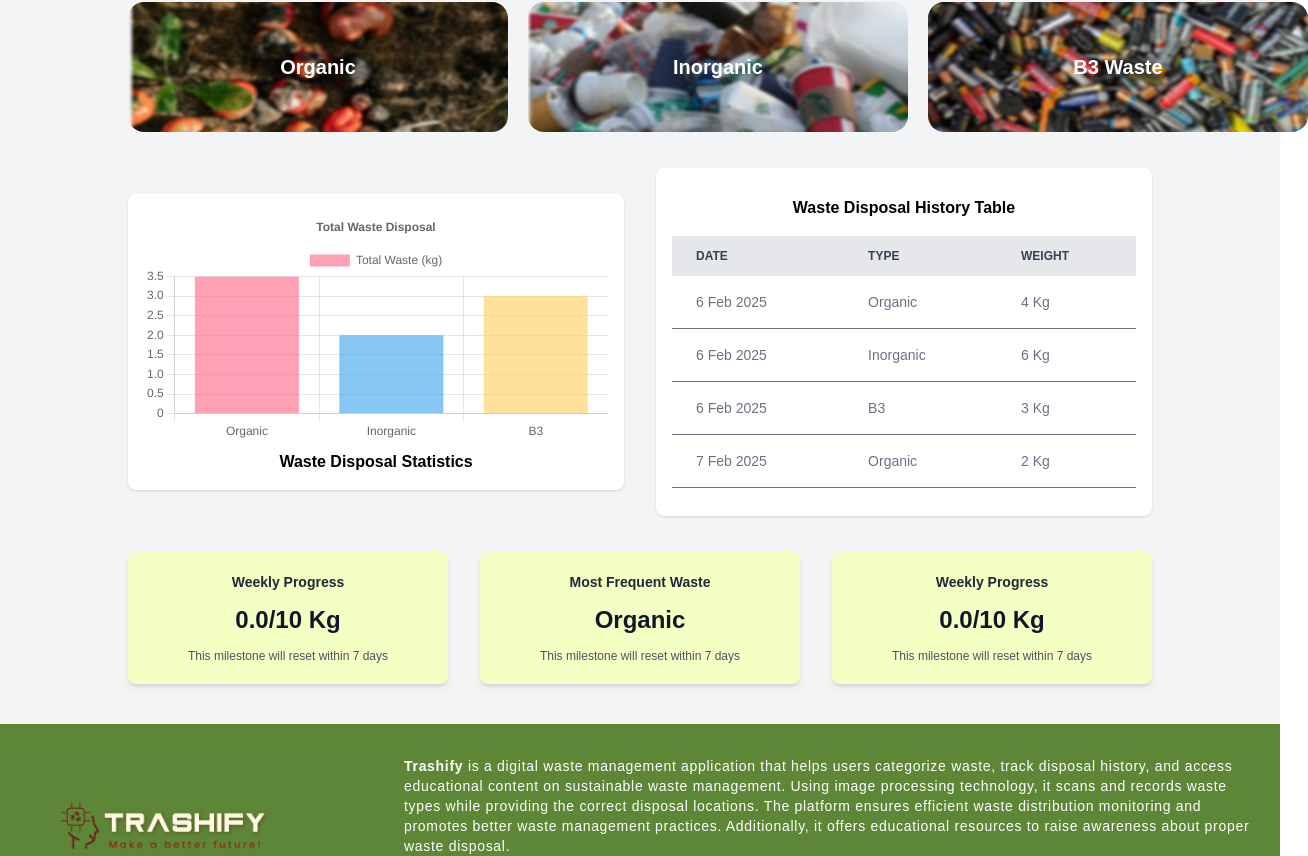
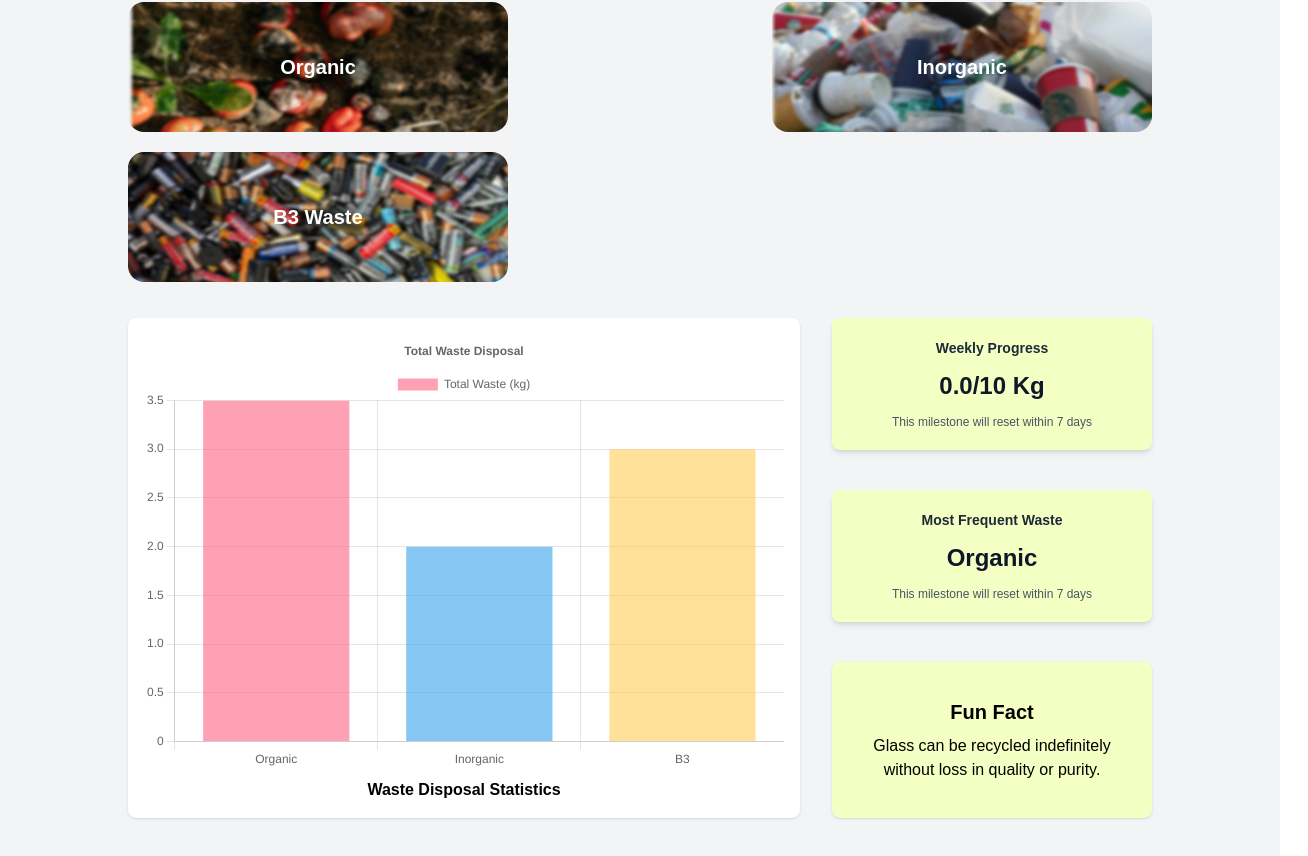
Before and after one commit to aDJi2003/Senior_Project_B3_05, a Next.js app in the folder frontend/: page /dashboard in a window 1280 px wide. Shown: the part 242-1098 px from the top of the page, 1308 px wide, since content can reach past the window. Built offline with nearby package versions, Linux system fonts and the light colour scheme.

Commit message:
feat: adjust UI on dashboard and history

```diff
--- a/frontend/src/app/dashboard/page.js
+++ b/frontend/src/app/dashboard/page.js
@@ -7,6 +7,7 @@ import Image from 'next/image';
 import ProgressCard from '@/components/progressCard';
 import Link from 'next/link';
 import { useAuth } from "@/context/AuthContext";
+import FunFactCard from '@/components/funFactCard';
 
 import {
   Chart as ChartJS,
@@ -30,32 +31,26 @@ ChartJS.register(
 
 const Page = () => {
   const { user } = useAuth();
+
   const dashboardCards = [
     {
       src: '/organic_dashboard.png',
       alt: 'organic_dashboard',
       label: 'Organic',
-          link: '/organicWaste'
+      link: '/organicWaste',
     },
     {
       src: '/inorganic_dashboard.png',
       alt: 'inorganic_dashboard',
       label: 'Inorganic',
-          link: '/inorganicWaste'
+      link: '/inorganicWaste',
     },
     {
       src: '/b3_dashboard.png',
       alt: 'b3_dashboard',
       label: 'B3 Waste',
-          link: '/b3Waste'
+      link: '/b3Waste',
     },
-    ];
-
-  const tableRows = [
-    { date: '6 Feb 2025', type: 'Organic', weight: '4 Kg' },
-    { date: '6 Feb 2025', type: 'Inorganic', weight: '6 Kg' },
-    { date: '6 Feb 2025', type: 'B3', weight: '3 Kg' },
-    { date: '7 Feb 2025', type: 'Organic', weight: '2 Kg' },
   ];
 
   const totalWasteData = {
@@ -75,6 +70,7 @@ const Page = () => {
 
   const totalWasteOptions = {
     responsive: true,
+    maintainAspectRatio: false,
     plugins: {
       title: {
         display: true,
@@ -89,76 +85,59 @@ const Page = () => {
   };
 
   return (
-    <div className='min-h-screen flex flex-col justify-between bg-gray-100 font-poppins'>
+    <div className="min-h-screen flex flex-col justify-between bg-gray-100 font-poppins">
       <NavbarUser />
-      <div className='flex flex-col mt-[18vh] mb-[5vh] gap-3 mx-[10vw]'>
-        <div className='flex flex-col text-black text-2xl font-bold mb-[3vh]'>
+      <div className="flex flex-col mt-[18vh] mb-[5vh] gap-3 mx-[10vw]">
+        <div className="flex flex-col text-black text-2xl font-bold mb-[3vh]">
           <h2>Hi, {user ? user.name : "Loading..."}.</h2>
           <h2>Have you thrown away your trash in the right place today?</h2>
         </div>
-        <div className='flex gap-5 items-center justify-between mb-[3vh]'>
+        <div className="flex flex-wrap gap-5 items-center justify-between mb-[3vh]">
           {dashboardCards.map((card, idx) => (
             <Link key={idx} href={card.link}>
-                <button
-                className='relative rounded-2xl flex justify-center items-center w-[380px] h-[130px] cursor-pointer'
-                >
+              <button className="relative rounded-2xl flex justify-center items-center w-[380px] h-[130px] cursor-pointer">
                 <Image
                   src={card.src}
                   alt={card.alt}
                   width={400}
                   height={130}
-                    className='w-full h-full rounded-2xl'
+                  className="w-full h-full rounded-2xl"
                 />
-                <p className='text-white font-semibold text-xl absolute z-1'>
+                <p className="text-white font-semibold text-xl absolute z-10">
                   {card.label}
                 </p>
               </button>
             </Link>
           ))}
         </div>
-        <div className='flex items-center justify-between gap-8 mb-[3vh]'>
-          <div className='bg-white p-4 rounded-lg shadow w-1/2'>
+        <div className="flex flex-col lg:flex-row gap-8 mb-[3vh] items-stretch h-[500px]">
+          <div className="bg-white p-4 rounded-lg shadow w-[800px] flex flex-col">
+            <div className="flex-1 relative">
               <Bar data={totalWasteData} options={totalWasteOptions} />
-            <p className='text-center mt-2 font-semibold text-black'>Waste Disposal Statistics</p>
             </div>
-          <div className='bg-white px-4 py-7 rounded-lg shadow w-1/2 overflow-y-auto'>
-            <p className='text-center font-semibold mb-4 -py-3 text-black'>Waste Disposal History Table</p>
-            <table className='min-w-full text-left text-sm text-gray-500 h-[20vh]'>
-              <thead className='text-xs text-gray-700 uppercase bg-gray-200 sticky top-0 z-10'>
-                <tr>
-                  <th scope='col' className='px-6 py-3'>Date</th>
-                  <th scope='col' className='px-6 py-3'>Type</th>
-                  <th scope='col' className='px-6 py-3'>Weight</th>
-                </tr>
-              </thead>
-              <tbody>
-                {tableRows.map((row, idx) => (
-                  <tr key={idx} className='bg-white border-b'>
-                    <td className='px-6 py-4'>{row.date}</td>
-                    <td className='px-6 py-4'>{row.type}</td>
-                    <td className='px-6 py-4'>{row.weight}</td>
-                  </tr>
-                ))}
-              </tbody>
-            </table>
+            <p className="text-center mt-2 font-semibold text-black">
+              Waste Disposal Statistics
+            </p>
+          </div>
+          <div className="flex flex-col gap-4 w-[380px]">
+            <div className="flex-1">
+              <ProgressCard
+                title="Weekly Progress"
+                weight="0.0/10 Kg"
+                information="This milestone will reset within 7 days"
+              />
+            </div>
+            <div className="flex-1">
+              <ProgressCard
+                title="Most Frequent Waste"
+                weight="Organic"
+                information="This milestone will reset within 7 days"
+              />
+            </div>
+            <div className="flex-1">
+              <FunFactCard />
             </div>
           </div>
-        <div className='flex items-center justify-between gap-4'>
-          <ProgressCard
-            title='Weekly Progress'
-            weight='0.0/10 Kg'
-            information='This milestone will reset within 7 days'
-          />
-          <ProgressCard
-            title='Most Frequent Waste'
-            weight='Organic'
-            information='This milestone will reset within 7 days'
-          />
-          <ProgressCard
-            title='Weekly Progress'
-            weight='0.0/10 Kg'
-            information='This milestone will reset within 7 days'
-          />
         </div>
       </div>
       <Footer />
--- a/frontend/src/app/history/page.js
+++ b/frontend/src/app/history/page.js
@@ -1,25 +1,69 @@
+'use client'
+
+import React, { useState, useEffect } from 'react';
 import Footer from '@/components/footer';
 import NavbarUser from '@/components/navbar-user';
-import React from 'react';
-import WasteCard from '@/components/wasteCard';
+
+const dummyData = [
+  { date: '2025-03-01', type: 'Anorganic', weight: '5kg' },
+  { date: '2025-03-05', type: 'B3', weight: '3kg' },
+  { date: '2025-03-10', type: 'Organic', weight: '2kg' },
+];
 
 const Page = () => {
+  const [tableRows, setTableRows] = useState([]);
+  const [loading, setLoading] = useState(true);
+
+  useEffect(() => {
+    const timer = setTimeout(() => {
+      setTableRows(dummyData);
+      setLoading(false);
+    }, 2000);
+    return () => clearTimeout(timer);
+  }, []);
+
   return (
     <div className="min-h-screen flex flex-col justify-between bg-gray-100 font-poppins">
       <NavbarUser />
-            <div className='flex flex-col mt-[18vh] mb-[5vh] gap-3 mx-[10vw]'>
-                <h2 className='font-semibold text-2xl text-black'>Waste History</h2>
-                <div className='flex flex-wrap gap-10 justify-between items-center'>
-                    <WasteCard />
-                    <WasteCard />
-                    <WasteCard />
-                    <WasteCard />
-                    <WasteCard />
+      <div className="flex flex-col mt-[18vh] mb-[5vh] gap-3 mx-[10vw]">
+        <h2 className="font-semibold text-2xl text-black">Waste History</h2>
+        <div className="flex justify-center">
+          <div className="bg-white px-4 py-7 rounded-lg shadow w-full overflow-y-auto">
+            <p className="text-center font-semibold mb-4 text-black">
+              Waste History Table
+            </p>
+            {loading ? (
+              <div className="flex justify-center items-center py-4">
+                <div className="w-8 h-8 border-4 border-blue-500 border-t-transparent rounded-full animate-spin"></div>
+              </div>
+            ) : tableRows.length > 0 ? (
+              <table className="min-w-full text-left text-sm text-gray-500">
+                <thead className="text-xs text-gray-700 uppercase bg-gray-200 sticky top-0 z-10">
+                  <tr>
+                    <th scope="col" className="px-6 py-3">Date</th>
+                    <th scope="col" className="px-6 py-3">Type</th>
+                    <th scope="col" className="px-6 py-3">Weight</th>
+                  </tr>
+                </thead>
+                <tbody>
+                  {tableRows.map((row, idx) => (
+                    <tr key={idx} className="bg-white border-b">
+                      <td className="px-6 py-4">{row.date}</td>
+                      <td className="px-6 py-4">{row.type}</td>
+                      <td className="px-6 py-4">{row.weight}</td>
+                    </tr>
+                  ))}
+                </tbody>
+              </table>
+            ) : (
+              <p className="text-center py-4">No data available.</p>
+            )}
+          </div>
         </div>
       </div>
       <Footer />
     </div>
   );
-}
+};
 
 export default Page;
--- /dev/null
+++ b/frontend/src/components/funFactCard.js
@@ -0,0 +1,27 @@
+import React, { useState, useEffect } from "react";
+
+const funFacts = [
+  "Did you know that it can take up to 1,000 years for a plastic bag to break down in the environment?",
+  "Approximately 8 million tons of plastic end up in the ocean every year.",
+  "Recycling one ton of paper can save around 17 trees.",
+  "Glass can be recycled indefinitely without loss in quality or purity.",
+  "Over 75% of waste in landfills is recyclable material."
+];
+
+const FunFactCard = () => {
+  const [fact, setFact] = useState("");
+
+  useEffect(() => {
+    const randomIndex = Math.floor(Math.random() * funFacts.length);
+    setFact(funFacts[randomIndex]);
+  }, []);
+
+  return (
+    <div className="bg-[#F4FFC3] p-4 rounded-lg shadow flex flex-col justify-center items-center h-full">
+      <h2 className="text-xl font-semibold text-black mb-2">Fun Fact</h2>
+      <p className="text-black text-center">{fact}</p>
+    </div>
+  );
+};
+
+export default FunFactCard;
```
Lines whose indentation alone changed are shown as unchanged.
